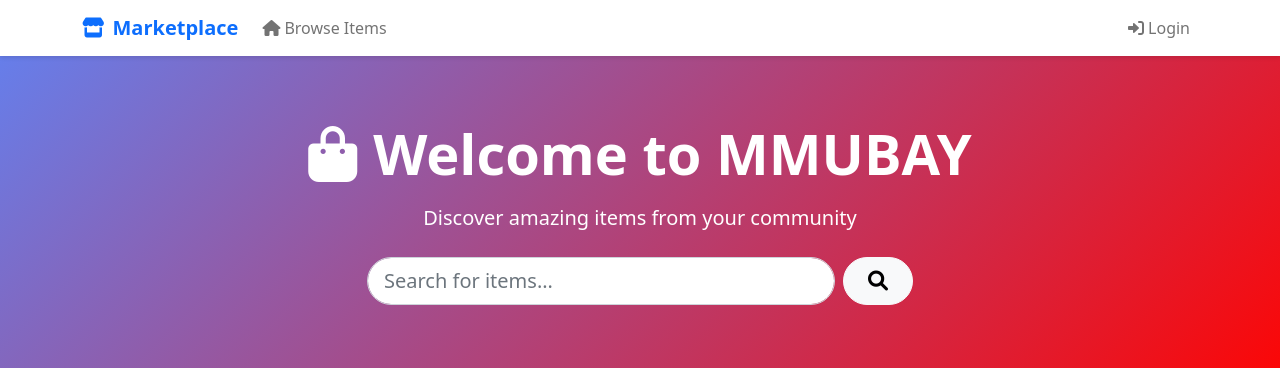
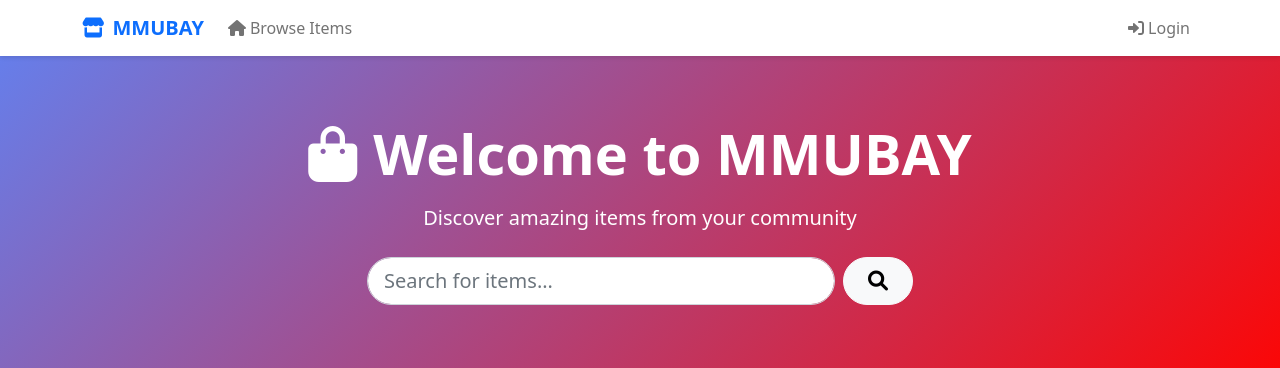
Before and after one commit to Chiousel/GitExercise-G08, a Django app: page /market/ in a window 1280 px wide. Shown: the top 368 px of the page. Run offline with Django 5.2, Linux system fonts and the light colour scheme; data that the repository does not hold is empty.

Commit message:
mmu marketplace change to mmubay

```diff
--- a/market/templates/market/base.html
+++ b/market/templates/market/base.html
@@ -59,7 +59,7 @@
     <nav class="navbar navbar-expand-lg navbar-light bg-white sticky-top">
         <div class="container">
             <a class="navbar-brand fw-bold text-primary" href="{% url 'item_list' %}">
-                <i class="fas fa-store me-2"></i>Marketplace
+                <i class="fas fa-store me-2"></i>MMUBAY
             </a>
 
             <button class="navbar-toggler" type="button" data-bs-toggle="collapse" data-bs-target="#navbarNav">
```
Also changed, not shown: db.sqlite3.
